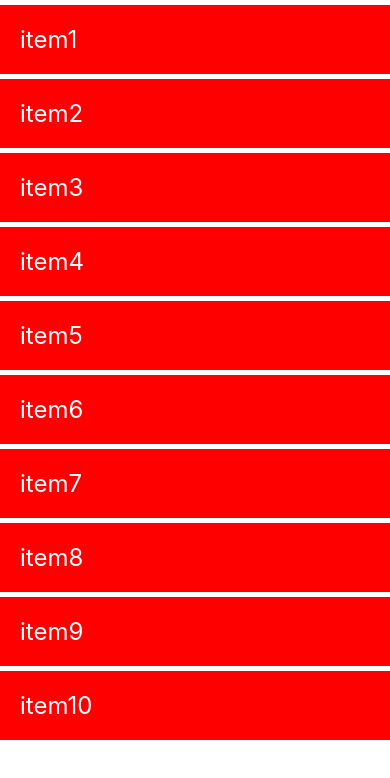
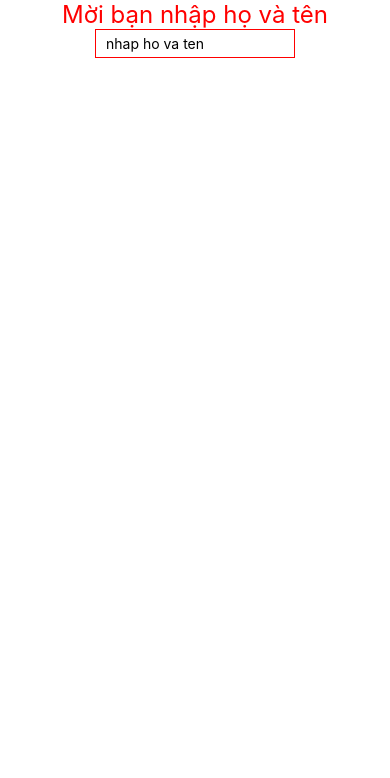
Before and after one commit to duonghungit24/react-native, a React Native app: screen / in a window 390 px wide. Shown: the top 778 px of the page. Built offline with nearby package versions, Linux system fonts and the light colour scheme.

Commit message:
text input

```diff
--- a/AppView.js
+++ b/AppView.js
@@ -1,11 +1,10 @@
 import React from 'react';
 import {View, StyleSheet} from 'react-native';
 import Refresh from './src/refreshControl';
-import ListArr from './src/flastList';
 const AppView = () => {
   return (
     <View style={styles.container}>
-      <ListArr />
+      <Refresh />
     </View>
   );
 };
--- a/src/refreshControl.js
+++ b/src/refreshControl.js
@@ -1,55 +1,38 @@
 import React, {useState} from 'react';
-import {View, Text, StyleSheet, ScrollView, RefreshControl} from 'react-native';
+import {View, Text, StyleSheet, TextInput} from 'react-native';
 
 const Refresh = () => {
-  const [list, setList] = useState([
-    {key: 1, item: 'item1'},
-    {key: 2, item: 'item2'},
-    {key: 3, item: 'item3'},
-    {key: 4, item: 'item4'},
-    {key: 5, item: 'item5'},
-    {key: 6, item: 'item6'},
-    {key: 7, item: 'item7'},
-    {key: 8, item: 'item8'},
-    {key: 9, item: 'item9'},
-    {key: 10, item: 'item10'},
-  ]);
-  const [refresh, setRefresh] = useState(false);
-  const handleReFresh = () => {
-    setRefresh(true);
-    setList([...list, {key: 100, item: 'item 0'}]);
-    setRefresh(false);
-  };
+  const [name, setName] = useState('');
   return (
-    <ScrollView
-      showsVerticalScrollIndicator={false}
-      style={styles.container}
-      refreshControl={
-        <RefreshControl refreshing={refresh} onRefresh={handleReFresh} />
-      }>
-      {list.map(i => {
-        return (
-          <View key={i.key} style={styles.wrapper}>
-            <Text style={styles.titleText}>{i.item}</Text>
-          </View>
-        );
-      })}
-    </ScrollView>
+    <View style={styles.container}>
+      <Text style={styles.titleText}>Mời bạn nhập họ và tên</Text>
+      <TextInput
+        style={styles.textInput}
+        placeholder="nhap ho va ten"
+        onChangeText={value => setName(value)}
+        keyboardType="numeric"
+        maxLength={2}
+      />
+      <Text>{name}</Text>
+    </View>
   );
 };
 
 const styles = StyleSheet.create({
   container: {
     flex: 1,
-  },
-  wrapper: {
-    backgroundColor: 'red',
-    padding: 20,
-    marginTop: 5,
+    alignItems: 'center',
   },
   titleText: {
-    color: 'white',
+    color: 'red',
     fontSize: 24,
+  },
+  textInput: {
+    borderWidth: 1,
+    borderColor: 'red',
+    width: 200,
+    paddingVertical: 5,
+    paddingHorizontal: 10,
   },
 });
 export default Refresh;
```
